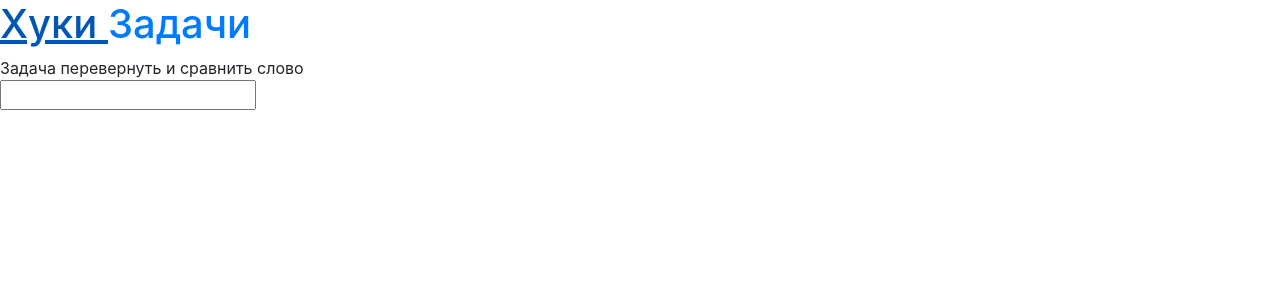
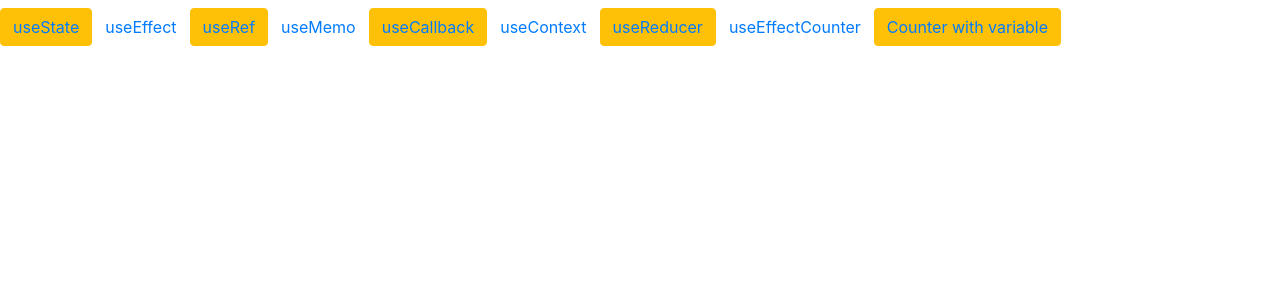
Before and after one commit to mytrofanov/Hook, a React (Create React App) app: page /tasks in a window 1280 px wide. Shown: the top 300 px of the page. Built offline with nearby package versions, Linux system fonts and the light colour scheme.

Commit message:
Удалил задания, оставил только Хуки

```diff
--- a/src/App.js
+++ b/src/App.js
@@ -11,8 +11,8 @@ import ContextFunction from "./context/context";
 import ReducerFunction from "./reducer/contextReducer";
 import EffectCounter from "./effect/EffectCounter";
 import CounterVariable from "./reducer/CounterVariable";
-import Tasks from "./tasks/tasks";
-import NavHook from "./nav/NavHook";
+
+
 
 function App() {
     return (
@@ -28,8 +28,8 @@ function App() {
                 <Route path='/reducer' component={ReducerFunction}/>
                 <Route path='/counter' component={EffectCounter}/>
                 <Route path='/counterRed' component={CounterVariable}/>
-                <Route path='/tasks' component={Tasks}/>
-                <Route path='/navhook' component={NavHook}/>
+
+
             </div>
         </BrowserRouter>
     );
--- a/src/nav/NavHook.js
+++ /dev/null
@@ -1,40 +0,0 @@
-import React from "react";
-import {NavLink} from "react-router-dom";
-
-const NavHook = () => {
-
-
-    return (
-        <div>
-            <button className="btn btn-warning">
-                <NavLink to="/state">useState</NavLink>
-            </button>
-            <button className="btn btn-white">
-                <NavLink to="/effect">useEffect</NavLink>
-            </button>
-            <button className="btn btn-warning">
-                <NavLink to="/ref">useRef</NavLink>
-            </button>
-            <button className="btn btn-white" >
-                <NavLink to="/memo">useMemo</NavLink>
-            </button>
-            <button className="btn btn-warning">
-                <NavLink to="/callback">useCallback</NavLink>
-            </button>
-            <button className="btn btn-white" >
-                <NavLink to="/context">useContext</NavLink>
-            </button>
-            <button className="btn btn-warning">
-                <NavLink to="/reducer">useReducer</NavLink>
-            </button>
-            <button className="btn btn-white" >
-                <NavLink to="/counter">useEffectCounter</NavLink>
-            </button>
-            <button className="btn btn-warning">
-                <NavLink to="/counterRed">Counter with variable</NavLink>
-            </button>
-        </div>
-    )
-}
-
-export default NavHook;
--- a/src/nav/nav.js
+++ b/src/nav/nav.js
@@ -7,8 +7,33 @@ const Nav = () => {
     return (
         <div>
             <h1 className="text-left">
-            <NavLink to="/navhook"> Хуки </NavLink>
-            <NavLink to="/tasks" >    Задачи</NavLink>
+                <button className="btn btn-warning">
+                    <NavLink to="/state">useState</NavLink>
+                </button>
+                <button className="btn btn-white">
+                    <NavLink to="/effect">useEffect</NavLink>
+                </button>
+                <button className="btn btn-warning">
+                    <NavLink to="/ref">useRef</NavLink>
+                </button>
+                <button className="btn btn-white" >
+                    <NavLink to="/memo">useMemo</NavLink>
+                </button>
+                <button className="btn btn-warning">
+                    <NavLink to="/callback">useCallback</NavLink>
+                </button>
+                <button className="btn btn-white" >
+                    <NavLink to="/context">useContext</NavLink>
+                </button>
+                <button className="btn btn-warning">
+                    <NavLink to="/reducer">useReducer</NavLink>
+                </button>
+                <button className="btn btn-white" >
+                    <NavLink to="/counter">useEffectCounter</NavLink>
+                </button>
+                <button className="btn btn-warning">
+                    <NavLink to="/counterRed">Counter with variable</NavLink>
+                </button>
             </h1>
         </div>
     )
--- a/src/tasks/tasks.js
+++ /dev/null
@@ -1,33 +0,0 @@
-import React, {useState} from "react";
-
-function Tasks() {
-
-    //     const expand = (str) => {
-    //     let word = str.toLowerCase();
-    //     return  word === word.split('').reverse().join();
-    //
-    //        }
-    //
-    // console.log(expand ('London'));
-
-    const reverse = () => {
-        let [text, textChange] = useState ('text');
-
-
-        let changedText = text.toLowerCase().split('').reverse().join();
-        if (text==changedText) {
-            return ({text} + 'его перевернутое значения' + {changedText} +'Идинаковые ')
-        } else return ({text}+ 'его перевернутое значения' +{changedText}+'отличаются')
-    }
-
-return (
-    <div>
-        Задача перевернуть и сравнить слово
-        <div>
-        <input type="text" onSubmit={event => textChange()} />    </div>
-    </div>
-)
-
-}
-
-export default Tasks;
```
